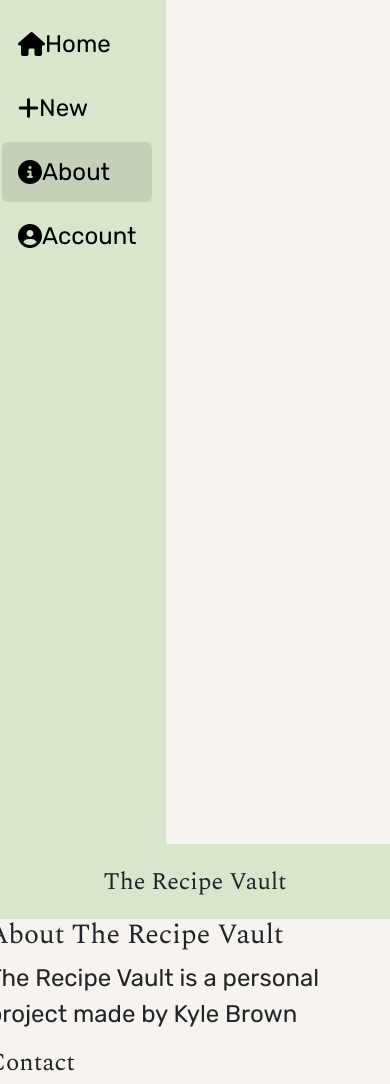
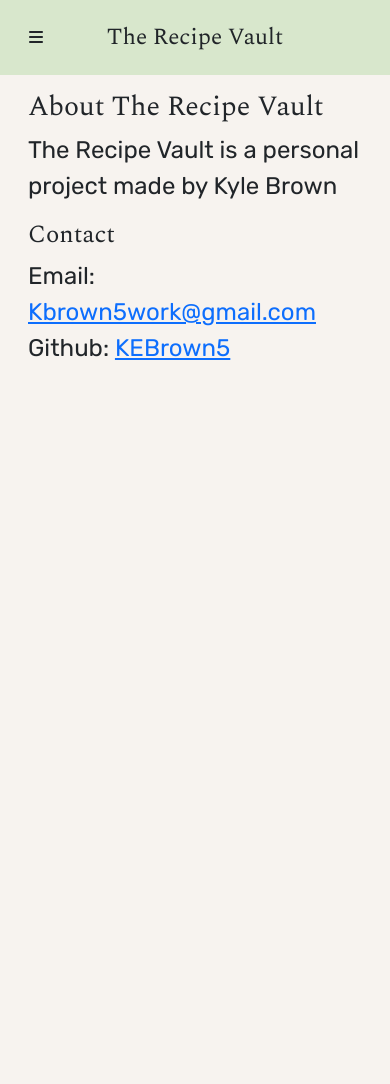
Before and after one commit to KEBrown5/PublicRecipeVault, a Django app: page /about/ in a window 390 px wide. Shown: the top 1084 px of the page. After the commit the page ends 360 px from the top, so only its background shows below. Run offline with Django 5.2, Linux system fonts and the light colour scheme; the visitor is signed in with stand-in values (Sample User, id 1); parts of the project's set-up code (start-up, migrations or seed data) failed here and were passed over; some libraries are stand-ins or nearby versions.

Commit message:
Added responsive layout for mobile display

```diff
--- a/recipes/forms.py
+++ b/recipes/forms.py
@@ -15,7 +15,8 @@ class RecipeForm(forms.ModelForm):
         widgets = {
             'title': forms.TextInput(attrs = {'placeholder': 'Add title here'}),
             'content': forms.Textarea(attrs = {'rows': '6', 'placeholder': 'Add description here'}),
-            'servings': forms.NumberInput(attrs = {'placeholder': 'Add servings here', 'min': '0'})
+            'servings': forms.NumberInput(attrs = {'placeholder': 'Add servings here', 'min': '0'}),
+            'tags': forms.SelectMultiple(attrs = {'class': 'tagSelect'}),
             # 'prepTime': forms.NumberInput(attrs = {'placeholder': 'Minutes', 'min': '0'}),
             # 'cookTime': forms.NumberInput(attrs = {'placeholder': 'Minutes', 'min': '0'})
         }
@@ -65,5 +66,5 @@ class RecipeStepForm(forms.ModelForm):
         model = InstructionStep
         fields = ['text']
         widgets = {
-            'text': forms.Textarea(attrs = {'rows': '2', 'placeholder': 'Input step here', 'name': 'step_text'})
+            'text': forms.Textarea(attrs = {'rows': '2', 'placeholder': 'Input step here', 'name': 'step_text', 'class': 'stepTextInput'})
         }
--- a/recipes/templates/recipes/about.html
+++ b/recipes/templates/recipes/about.html
@@ -1,7 +1,7 @@
 {% extends "recipes/base.html" %}
 
 {% block content %}
-    <div class = "row d-flex justify-content-center">
+    <div class = "row d-flex justify-content-center m-3">
         <div class = "col-md-8 d-flex flex-column">
             <section>
                 <h1>About The Recipe Vault</h1>
--- a/recipes/templates/recipes/base.html
+++ b/recipes/templates/recipes/base.html
@@ -14,17 +14,18 @@
         <script src="https://cdn.jsdelivr.net/npm/htmx.org@2.0.10/dist/htmx.min.js" integrity="sha384-H5SrcfygHmAuTDZphMHqBJLc3FhssKjG7w/CeCpFReSfwBWDTKpkzPP8c+cLsK+V" crossorigin="anonymous"></script>
 
         <link href="https://cdn.jsdelivr.net/npm/bootstrap@5.3.3/dist/css/bootstrap.min.css" rel="stylesheet"> <!--Bootstrap-->
+        <script src="https://cdn.jsdelivr.net/npm/bootstrap@5.3.8/dist/js/bootstrap.bundle.min.js" integrity="sha384-FKyoEForCGlyvwx9Hj09JcYn3nv7wiPVlz7YYwJrWVcXK/BmnVDxM+D2scQbITxI" crossorigin="anonymous"></script>
         <link href="https://cdnjs.cloudflare.com/ajax/libs/font-awesome/6.4.0/css/all.min.css" rel="stylesheet">
         <link rel="stylesheet"  href="{% static 'css/recipe.css' %}">
         <link rel="stylesheet" href="https://fonts.googleapis.com/css?family=Spectral|Rubik">
-
     </head>
     <body>
         <!-- Sidebar/header -->
         <div class="container-fluid p-0">
-            <div class = "row d-flex">
-                <div class = "col-auto p-0">
-                    <div class = "sidebar sticky-top" id = "sidebar">
+            <div class = "row d-flex g-0">
+                <!-- Only visible on lg+ screens-->
+                <div class = "col-auto p-0 sidebar-col">
+                    <div class = "sidebar sticky-top" id = "sidebarWrapper">
                         <a id = "/home/" class="sidebar-item" href="{% url 'recipes:home' %}">
                             <i class = "fa-solid fa-house"></i>
                             <span>Home</span>
@@ -49,8 +50,16 @@
 
                 <div class = "col p-0">
                     <!-- Header -->
-                    <header class = "d-flex align-items-center justify-content-center font-h">
-                        <span>The Recipe Vault</span>
+                    <header class = "row d-flex align-items-center font-h fs-3 g-0">
+                        <div class = "col-2 text-start">
+                            <button type = "button" class = "btn d-lg-none ms-3"
+                                onclick = "document.getElementById('sidebarWrapper').classList.toggle('open')">
+                                <i class = "fa-solid fa-bars"></i>
+                            </button>
+                        </div>
+                        <div class = "col-8 text-center">
+                            <span>The Recipe Vault</span>
+                        </div>
                     </header>
 
                     <!-- Main content -->
--- a/recipes/templates/recipes/index.html
+++ b/recipes/templates/recipes/index.html
@@ -12,7 +12,6 @@
                             <p class = "text-center">No Image</p>
                         {% endif %}
                     </a>
-
                 </div>
                 <div class = "col-md-10">
                     <div class = "card-body">
--- a/static/css/recipe.css
+++ b/static/css/recipe.css
@@ -24,10 +24,31 @@ h1, h2, h3, h4, h5, h6 {
     font-family: Spectral, serif;
 }
 
+.sidebar-col {
+    min-height: 100vh;
+    background-color: var(--lightGreen);
+}
+
+/* Sidebar starts collapsed with a width of 0 */
 .sidebar {
+    background-color: var(--lightGreen);
+    overflow: hidden;
+    max-width: 0;
+    padding: 0;
+    transition: max-width 0.3s ease-in-out, padding 0.3s ease-in-out;
+}
+
+.sidebar.open {
+    max-width: 200px;
     padding: 10px;
-    background-color: var(--lightGreen);
-    min-height: 100vh;
+}
+
+/* Queries screen width, and on larger screens set its width to 200px (basically open by default) */
+@media (min-width: 992px) {
+    .sidebar {
+        max-width: 200px;
+        padding: 10px;
+    }
 }
 
 .sidebar-item {
@@ -53,7 +74,6 @@ header {
     background: var(--lightGreen);
     height: 75px;
     min-height: 75px;
-    /* min-height: 100vh; */
 }
 
 .card {
@@ -72,3 +92,11 @@ header {
 .title-link:hover {
     text-decoration: underline;
 }
+
+.stepTextInput {
+    width: 100%;
+}
+
+.tagSelect {
+    width: 100%;
+}
```
